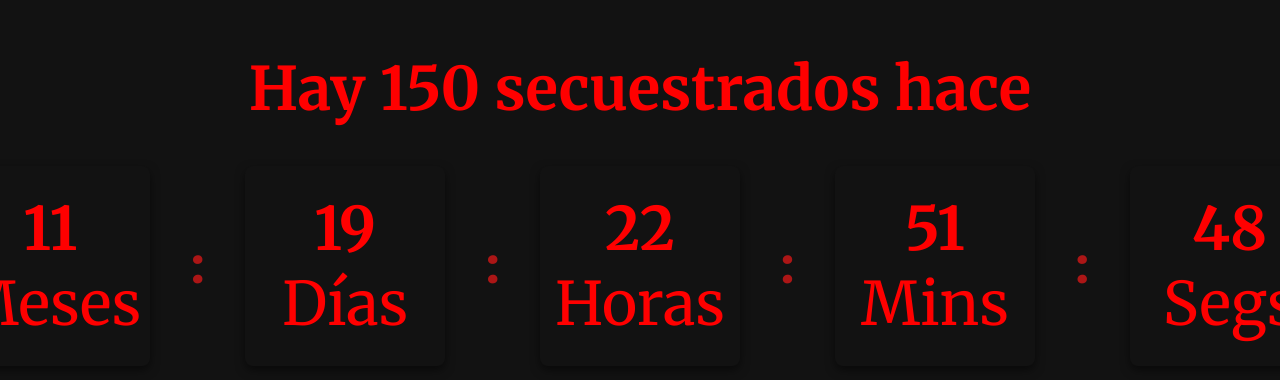
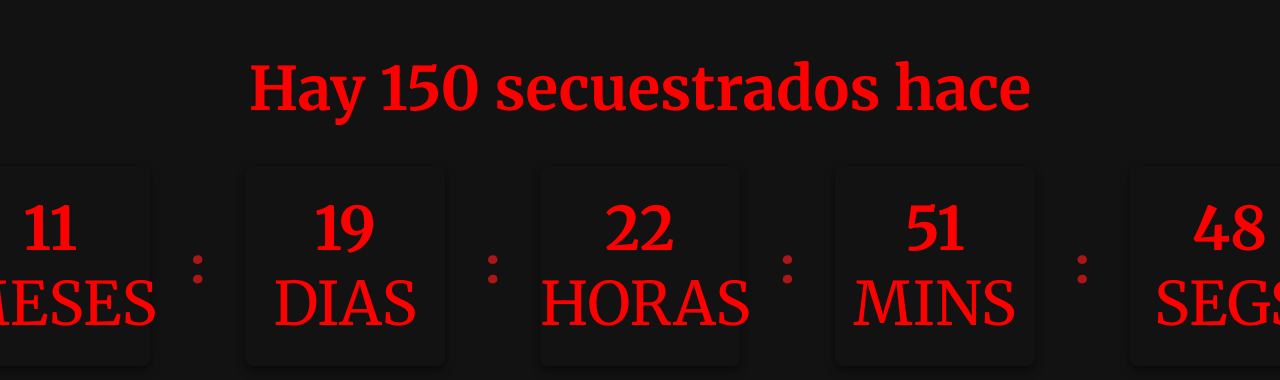
Before and after one commit to TobyAkselrad/TobyAkselrad.github.io, a plain HTML site: page index.html in a window 1280 px wide. Shown: the part 212-592 px from the top of the page. Drawn offline with Linux system fonts and the light colour scheme.

Commit message:
julian mirkin

```diff
--- a/index.html
+++ b/index.html
@@ -86,27 +86,27 @@
     <div class="contador" id="contador">
         <div class="unidad">
             <div class="numero" id="meses"></div>
-            <div class="texto">Meses</div>
+            <div class="texto">MESES</div>
         </div>
          <p>:</p>
         <div class="unidad">
             <div class="numero" id="dias"></div>
-            <div class="texto">Días</div>
+            <div class="texto">DIAS</div>
         </div>
         <p>:</p>
         <div class="unidad">
             <div class="numero" id="horas"></div>
-            <div class="texto">Horas</div>
+            <div class="texto">HORAS</div>
         </div>
         <p>:</p>
         <div class="unidad">
             <div class="numero" id="minutos"></div>
-            <div class="texto">Mins</div>
+            <div class="texto">MINS</div>
         </div>
         <p>:</p>
         <div class="unidad">
             <div class="numero1" id="segundos"></div>
-            <div class="texto">Segs</div>
+            <div class="texto">SEGS</div>
         </div>
     </div>
 
```
